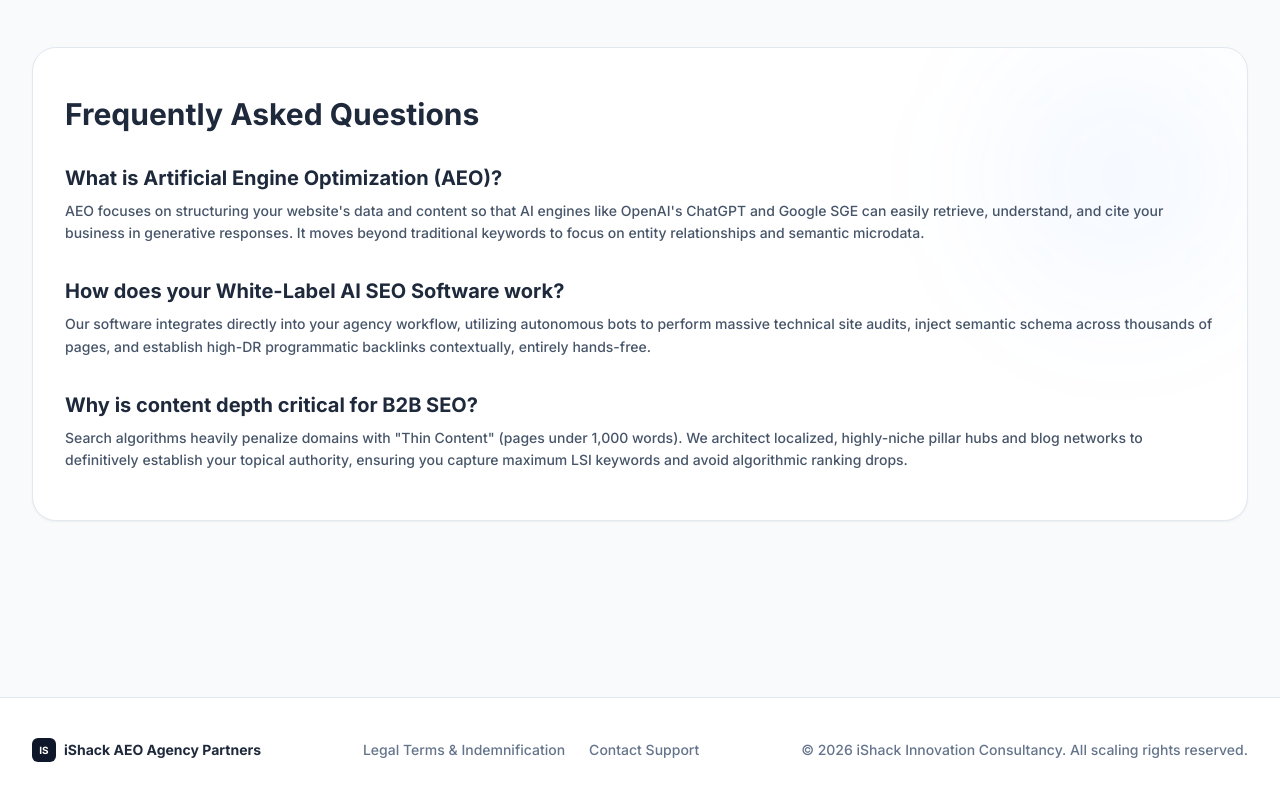
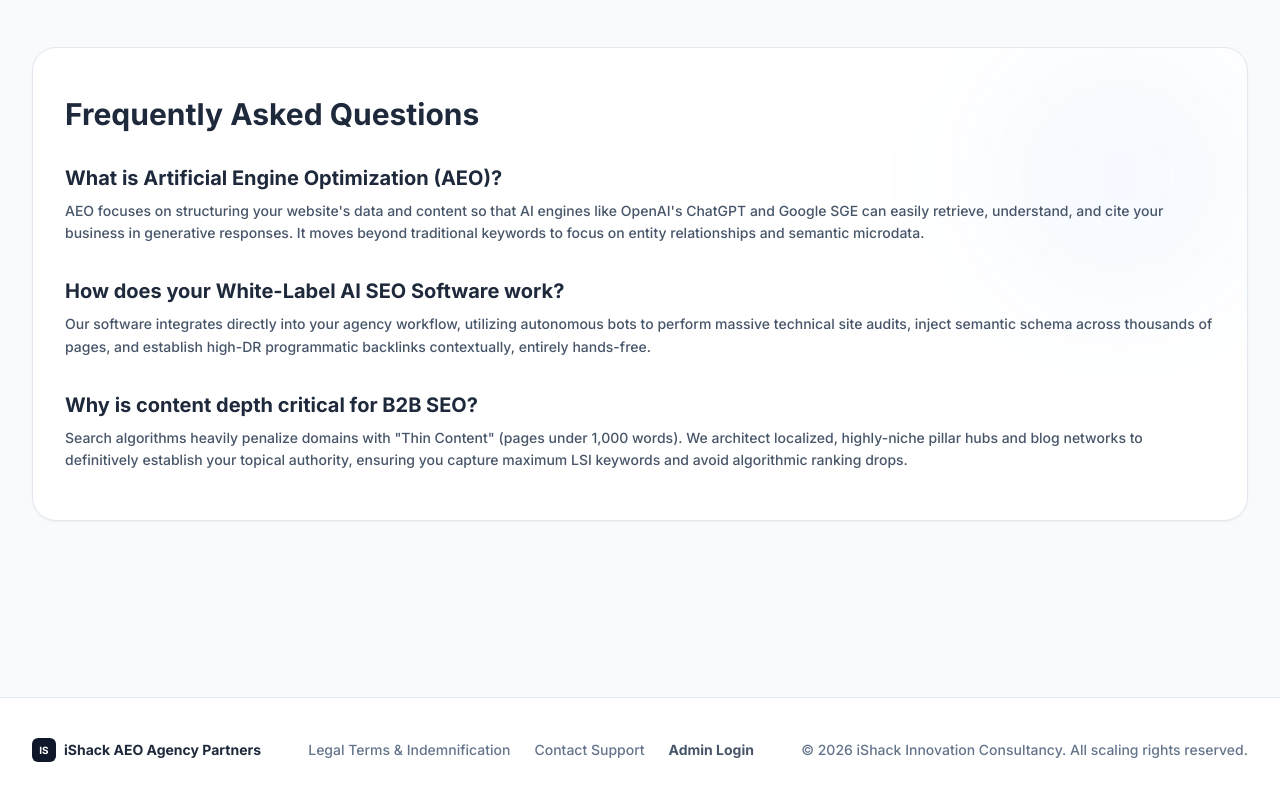
Before and after one commit to iShackDigitalConsultancy/ishackinovationconsultancyseo, an Angular app in the folder frontend/: page / in a window 1280 px wide. Shown: the part 4037-4837 px from the top of the page. Built offline with nearby package versions, Linux system fonts and the light colour scheme.

Commit message:
Add Admin Login link to the global footer

```diff
--- a/frontend/src/app/home/home.html
+++ b/frontend/src/app/home/home.html
@@ -703,9 +703,10 @@
         <div class="h-6 w-6 bg-slate-900 rounded-md flex items-center justify-center text-white text-[10px]">IS</div>
         iShack AEO Agency Partners
       </div>
-      <div class="flex gap-6">
+      <div class="flex flex-wrap justify-center gap-6">
         <a routerLink="/terms" class="hover:text-primary transition-colors">Legal Terms & Indemnification</a>
         <a href="mailto:veras@ishack.co.za" class="hover:text-primary transition-colors">Contact Support</a>
+        <a routerLink="/admin" class="hover:text-primary transition-colors font-bold text-slate-600">Admin Login</a>
       </div>
       <div>© 2026 iShack Innovation Consultancy. All scaling rights reserved.</div>
     </div>
```
